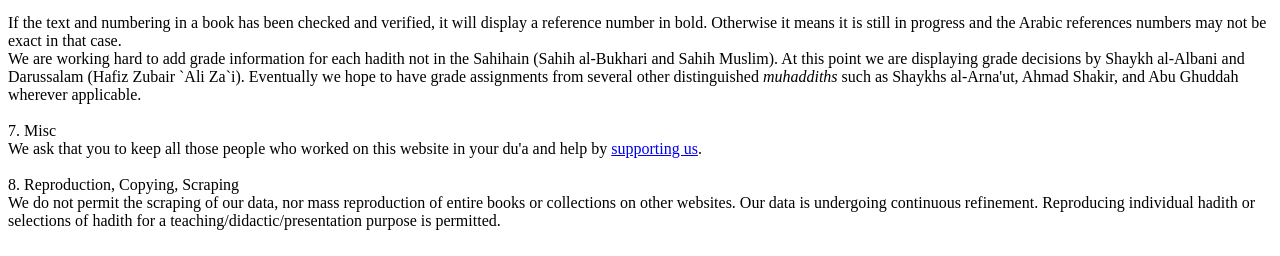
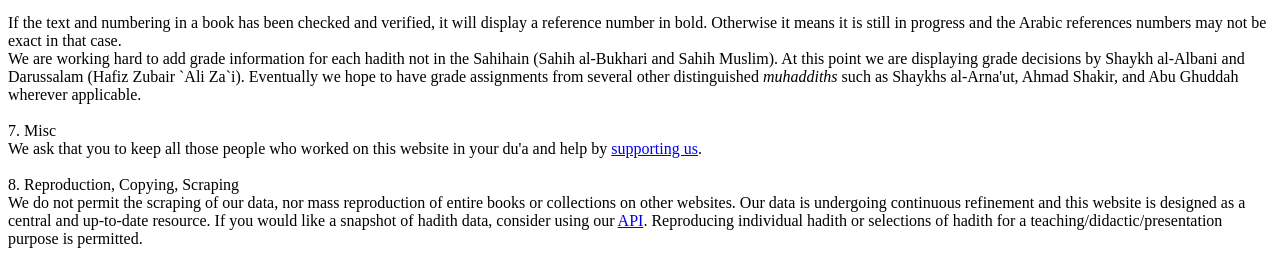
Before and after one commit to sunnah-com/website, a Yii app: template application/modules/front/views/index/about.php in a window 1280 px wide. Shown: the part 1508-1764 px from the top of the page. Before the commit the page ends 1738 px from the top, so only its background shows below. Run offline with PHP 8.4 and a stand-in for Yii, Linux system fonts and the light colour scheme; the template is opened without the code that fills it, so the values that code supplies are empty; some libraries are stand-ins or nearby versions.

Commit message:
Clarifying policy on reproduction of data

```diff
--- a/application/modules/front/views/index/about.php
+++ b/application/modules/front/views/index/about.php
@@ -132,7 +132,8 @@ We ask that you to keep all those people who worked on this website in your du'a
 <br>
 <a name="Reproduction"><div class=section>8. Reproduction, Copying, Scraping</div></a>
 <div class=content>
-We do not permit the scraping of our data, nor mass reproduction of entire books or collections on other websites. Our data is undergoing continuous refinement.
+We do not permit the scraping of our data, nor mass reproduction of entire books or collections on other websites. Our data is undergoing continuous refinement and this website is designed as a central and up-to-date resource.
+If you would like a snapshot of hadith data, consider using our <a href="/developers">API</a>.
 Reproducing individual hadith or selections of hadith for a teaching/didactic/presentation purpose is permitted.
 </div>
 </div>
```
